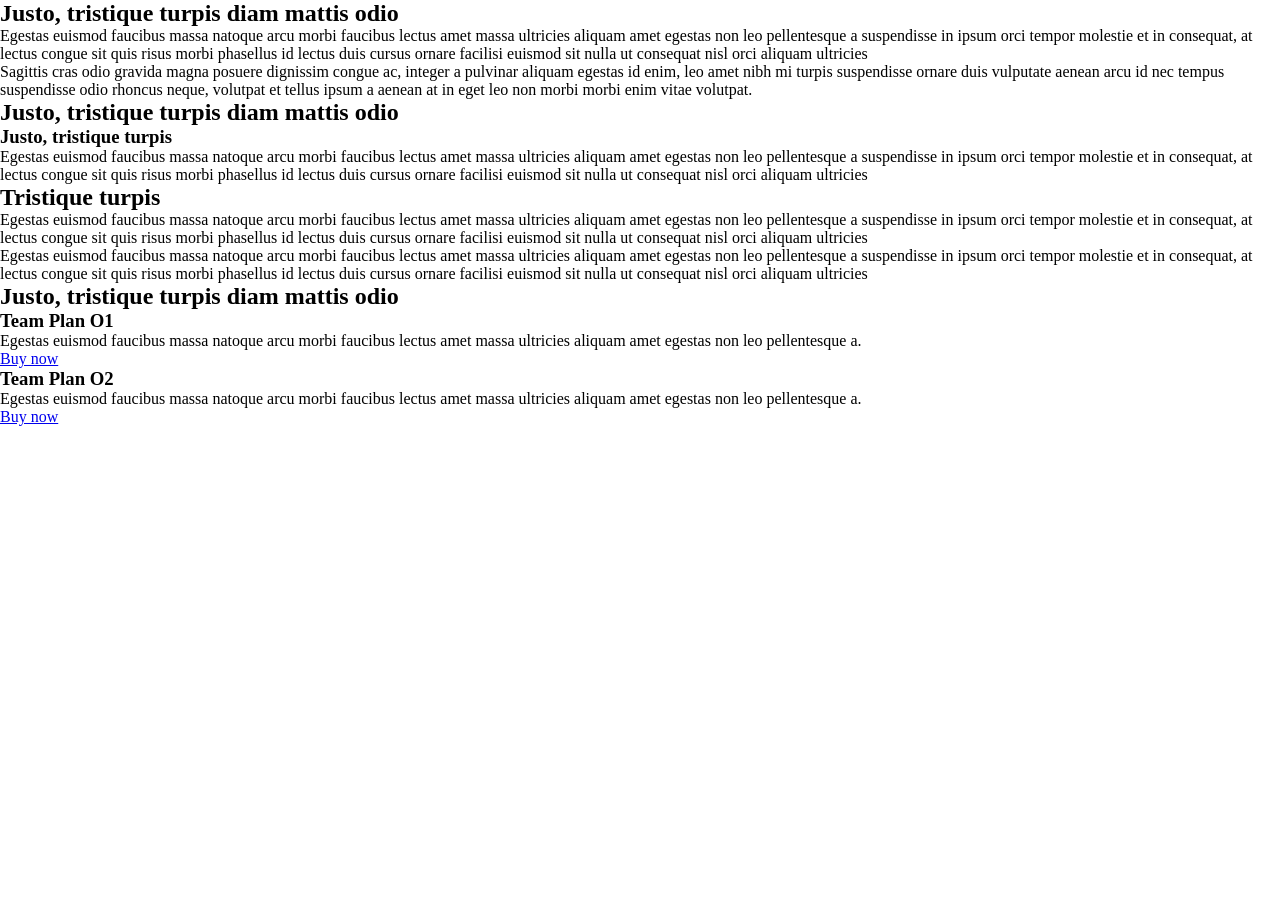
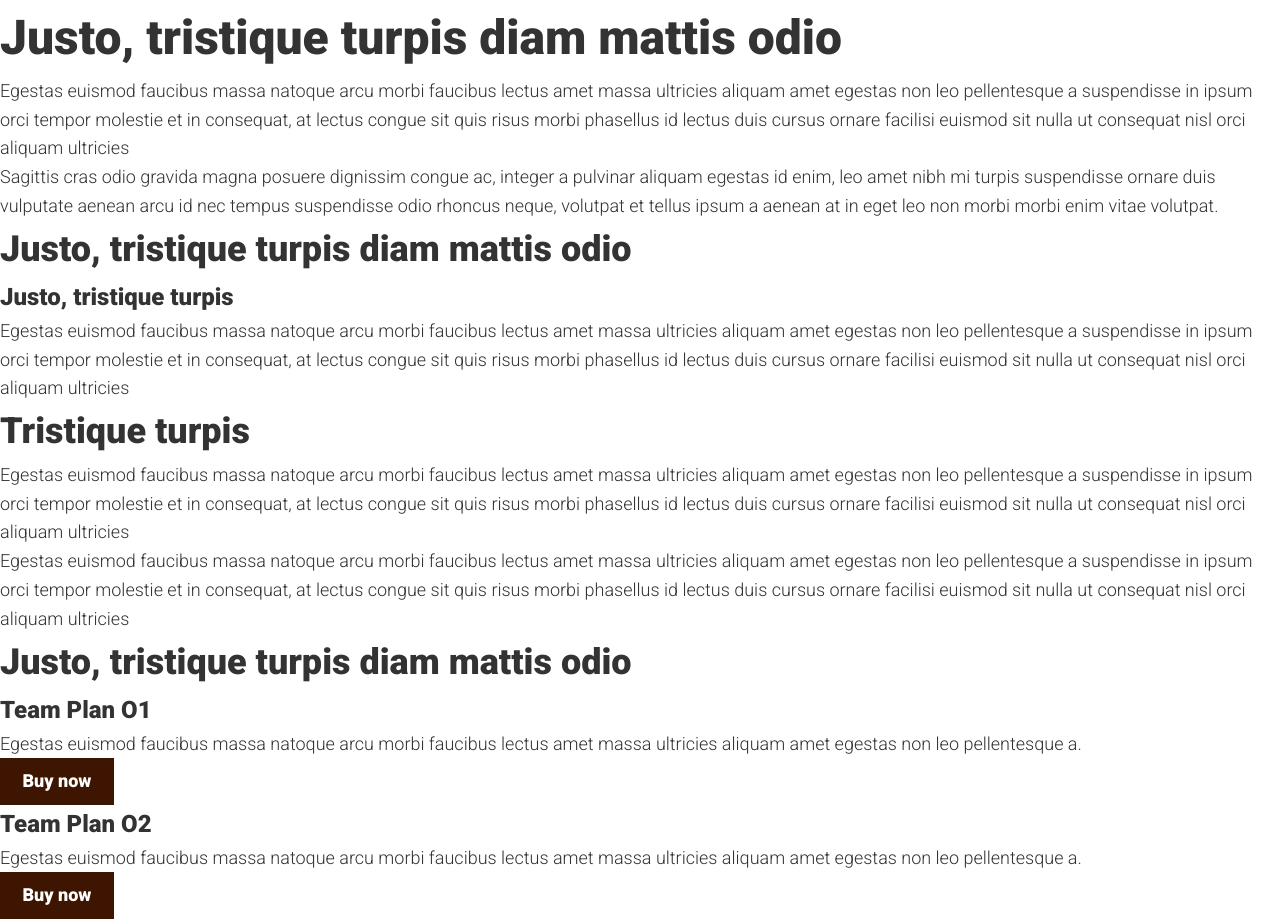
Before and after one commit to andrewteece/content-vs-layout, a plain HTML site: page index.html in a window 1280 px wide. Before the commit the page ends 800 px from the top, so only its background shows below. Drawn offline with Linux system fonts and the light colour scheme.

Commit message:
utility, general & component styles

```diff
--- a/style.css
+++ b/style.css
@@ -3,17 +3,19 @@
 
     --clr-neutral-100: hsl(0, 0%, 100%);
     --clr-neutral-400: hsl(0, 0%, 20%);
-    --clr-neuitral-900: hsl(0, 0%, 7%);
+    --clr-neutral-900: hsl(0, 0%, 7%);
 
-    -clr-primary-400: hsl(21, 100%, 12%);
+    --clr-primary-400: hsl(21, 100%, 12%);
 
-    --fw-400: 300;
-    --fw-700: 900;
+    --ff-primary: "Roboto", sans-serif;
+
+    --fw-300: 300;
+    --fw-900: 900;
 
     --fs-400: 1.125rem;
     --fs-500: 1.5rem;
     --fs-600: 2.25rem;
-    -fs-700: 3rem;
+    --fs-700: 3rem;
 }
 
 /* reset */
@@ -31,3 +33,75 @@ h3,
 p {
     margin: 0;
 }
+
+/* Utility Classes */
+
+.flow-content {
+    margin-top: var(--flow-space, var(--spacer));
+}
+
+.wrapper {
+    padding: 0 var(--spacer);
+    max-width: 68rem;
+    margin: 0 auto;
+}
+
+.flex-flow {
+    display: flex;
+    flex-direction: column;
+}
+
+.flex-flow > * + * {
+    margin: calc(var(--spacer) * 3) 0 0 0;
+}
+
+@media (min-width: 40em) {
+    .flex-flow {
+        flex-direction: row;
+        justify-content: space-between;
+    }
+
+    .flex-flow > * + * {
+        margin: 0 0 0 var(--spacer);
+    }
+}
+
+/* General Styles */
+
+body {
+    font-family: var(--ff-primary);
+    font-weight: var(--fw-300);
+    font-size: var(--fs-400);
+    color: var(--clr-neutral-400);
+    line-height: 1.6;
+}
+
+h1,
+h2,
+h3 {
+    font-weight: var(--fw-900);
+}
+
+h1 {
+    font-size: var(--fs-700)
+}
+
+h2 {
+    font-size: var(--fs-600);
+}
+
+h3 {
+    font-size: var(--fs-500);
+}
+
+/* Components */
+
+.btn {
+    display: inline-block;
+    cursor: pointer;
+    text-decoration: none;
+    font-weight: var(--fw-900);
+    background: var(--clr-primary-400);
+    color: var(--clr-neutral-100);
+    padding: 0.5em 1.25em;
+}
```
